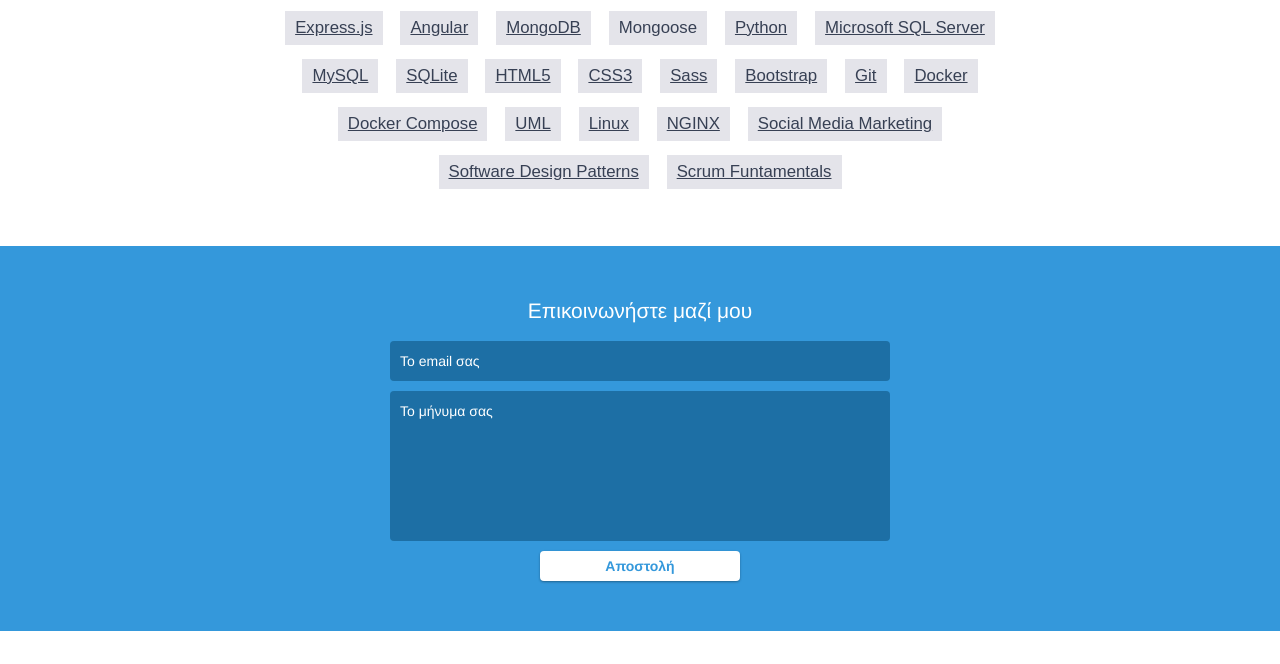
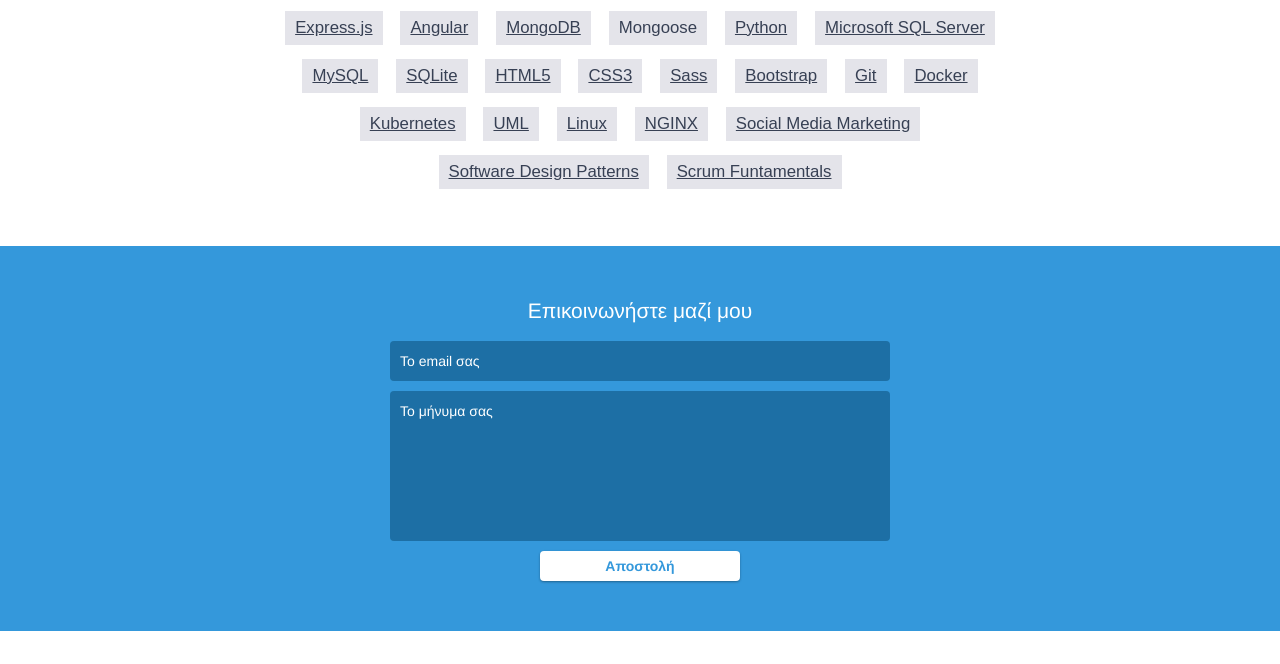
Before and after one commit to George-Anto/online-resume-v2, a website built with Parcel: page index.html in a window 1280 px wide. Shown: the part 3475-4139 px from the top of the page. Built offline with nearby package versions, Linux system fonts and the light colour scheme.

Commit message:
Kubernetes LinkedIn Certificate added

```diff
--- a/index.html
+++ b/index.html
@@ -556,10 +556,10 @@
 				</li>
 				<li>
 					<a
-						href="resources/online_certificates/Learning_Docker_Compose_Certificate_LinkedIn.pdf"
+						href="resources/online_certificates/Learning_Kubernetes_Certificate_LinkedIn.pdf"
 						target="_blank"
 						class="link-knowledge"
-						>Docker Compose
+						>Kubernetes
 					</a>
 				</li>
 				<li>
```
Also changed, not shown: 1 other file.
